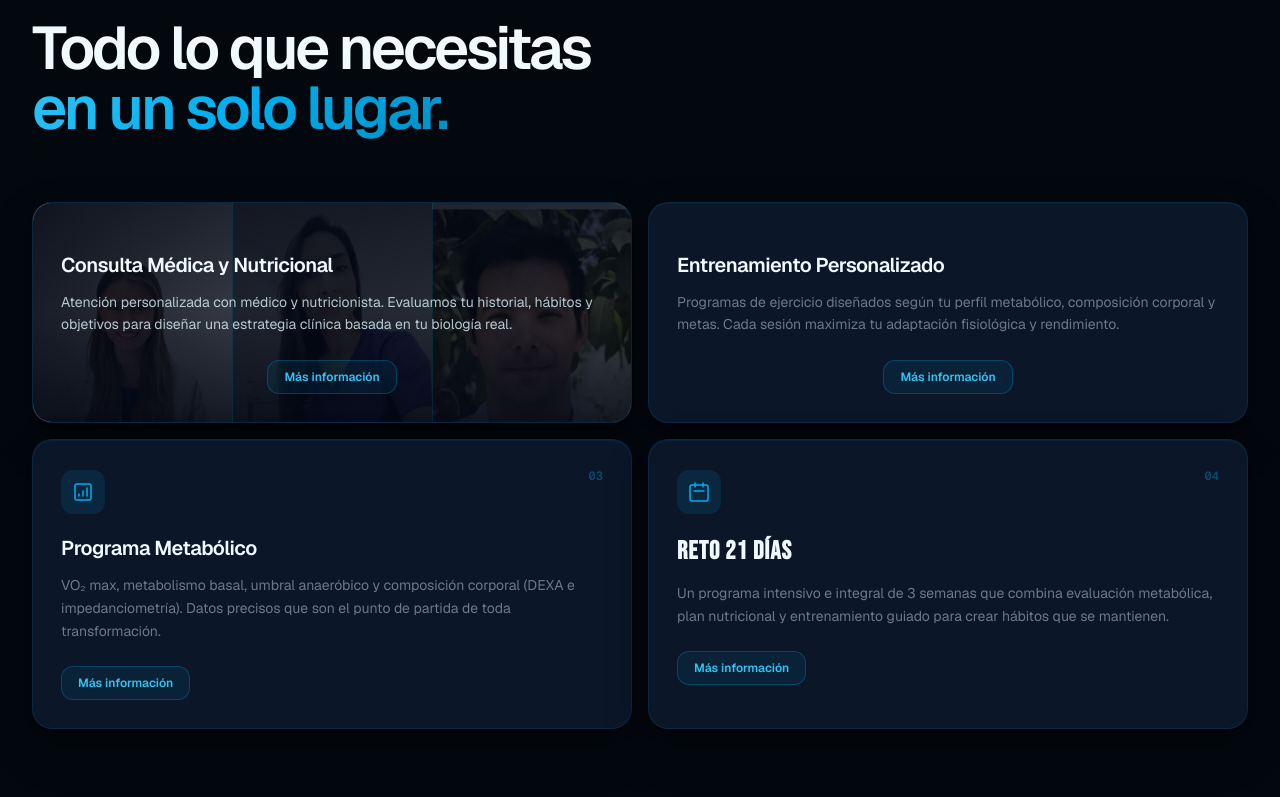
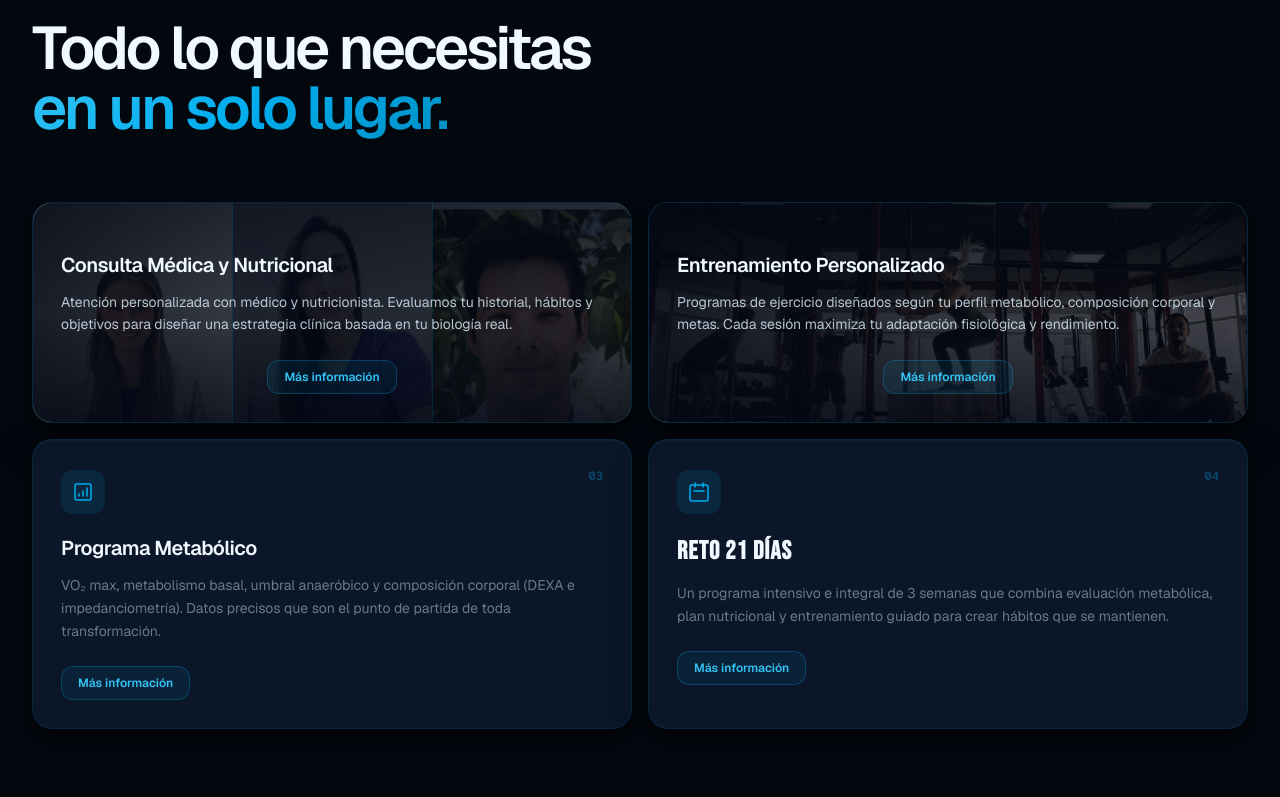
Before and after one commit to felipemunoz1983-alt/centro-metabolico, a Next.js app: page / in a window 1280 px wide. Shown: the part 2577-3374 px from the top of the page. Built offline with nearby package versions, Linux system fonts and the light colour scheme.

Commit message:
services: add gym photo background to card 02 + center button

```diff
--- a/src/components/sections/ServicesSection.tsx
+++ b/src/components/sections/ServicesSection.tsx
@@ -113,6 +113,20 @@ export function ServicesSection() {
                   </div>
                 )}
 
+                {/* Training photo background — card 02 only */}
+                {i === 1 && (
+                  <div className="absolute inset-0 pointer-events-none">
+                    <Image src={`${BP}/entrenamiento_funcional2.webp`} alt="" fill className="object-cover"
+                      style={{ objectPosition: "50% 40%", filter: "grayscale(20%) contrast(1.05) brightness(0.75)" }} sizes="50vw" />
+                    <div className="absolute inset-0" style={{
+                      background: "linear-gradient(to right, rgba(3,8,20,0.88) 0%, rgba(3,8,20,0.65) 50%, rgba(3,8,20,0.50) 100%)",
+                    }} />
+                    <div className="absolute inset-0" style={{
+                      background: "linear-gradient(to bottom, rgba(3,8,20,0.55) 0%, rgba(3,8,20,0.25) 50%, rgba(3,8,20,0.70) 100%)",
+                    }} />
+                  </div>
+                )}
+
                 <div className="relative z-10">
                 <div className="flex items-start gap-5">
                   {/* Icon — hidden on cards 01 and 02 */}
@@ -143,7 +157,7 @@ export function ServicesSection() {
                   {service.title}
                 </h3>
 
-                <p className={`mb-5 text-sm leading-relaxed ${i === 0 ? "text-sky-100/80" : "text-sky-100/45"}`}>
+                <p className={`mb-5 text-sm leading-relaxed ${i === 0 || i === 1 ? "text-sky-100/80" : "text-sky-100/45"}`}>
                   {service.description}
                 </p>
 
```
Also changed, not shown: public/entrenamiento_funcional2.webp (added).
